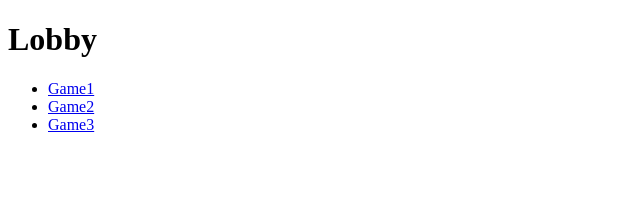
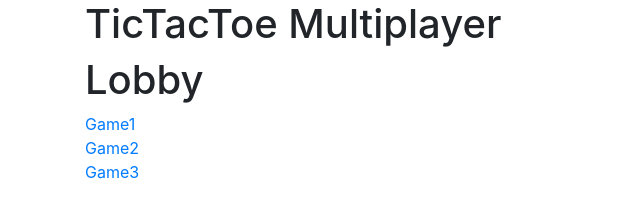
Before and after one commit to Flashnet93/tic-tac-toe, a plain HTML site: page public/index.html in a window 1280 px wide. Shown: the whole page, without its empty margins (0-640 px from the left). Drawn offline with Linux system fonts and the light colour scheme.

Commit message:
implemented design similair to that of game page

```diff
--- a/public/index.html
+++ b/public/index.html
@@ -1,16 +1,51 @@
-<!DOCTYPE html>
+<!doctype html>
 <html lang="en">
 <head>
-    <meta charset="UTF-8">
+    <meta charset="utf-8">
+    <meta name="viewport" content="width=device-width, initial-scale=1, shrink-to-fit=no">
+    <meta name="description" content="">
+    <meta name="author" content="">
+
     <title>TicTacToe Multiplayer</title>
+
+    <!-- Bootstrap core CSS -->
+    <link rel="stylesheet" type="text/css" href="assets/dist/css/bootstrap.min.css">
+
+    <!-- Custom styles for this template -->
+    <link rel="stylesheet" type="text/css" href="assets/dist/css/app.css">
 </head>
+
 <body>
+<div class="container">
+
+    <h1 id="title">TicTacToe Multiplayer</h1>
+   <!-- <div class="row">
+        <div class="col-md-3">
+            <button id="new" class="btn btn-new">New Game</button>
+        </div>
+    </div>
+
+-->
     <h1>Lobby</h1>
 
-    <ul>
-        <li><a href="game.html?game=1">Game1</a></li>
-        <li><a href="game.html?game=2">Game2</a></li>
-        <li><a href="game.html?game=3">Game3</a></li>
-    </ul>
+    <div class="row">
+        <div class="col-md-12">
+            <a href="game.html?game=1">Game1</a>
+        </div>
+    </div>
+    <div class="row">
+        <div class="col-md-12">
+            <a href="game.html?game=3">Game2</a>
+        </div>
+    </div>
+    <div class="row">
+        <div class="col-md-12">
+            <a href="game.html?game=3">Game3</a>
+        </div>
+    </div>
+
+</div> <!-- /container -->
+
+<script src="assets/dist/js/jquery-3.3.1.min.js"></script>
 </body>
 </html>
```
